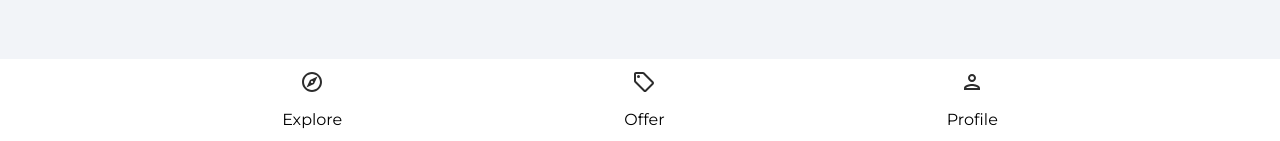
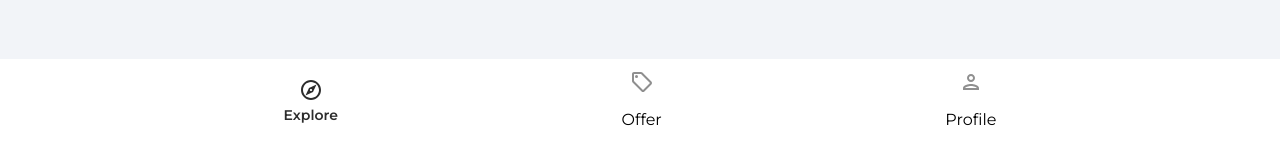
Before and after one commit to miquelespinosa2/house-marketplace, a React (Create React App) app: page / in a window 1280 px wide. Shown: the part 656-797 px from the top of the page. Built offline with nearby package versions, Linux system fonts and the light colour scheme.

Commit message:
finished the navbar

```diff
--- a/src/components/Navbar.jsx
+++ b/src/components/Navbar.jsx
@@ -9,6 +9,11 @@ function Navbar() {
  const navigate = useNavigate()
  const location = useLocation()
 
+ const pathMatchRoute = (route) => {
+  if(route === location.pathname){
+    return true
+  }
+ }
 
 
   return (
@@ -16,22 +21,22 @@ function Navbar() {
       <nav className='navbarNav'>
         <ul className='navbarListItems'>
           <li className='navbarListItem' onClick={() => navigate('/')}>
-            <ExploreIcon fill='#2c2c2c'
+            <ExploreIcon fill={pathMatchRoute('/') ? '#2C2C2C' : '#8F8F8F'}
             width='36px'
             heigh='36px' />
-            <p>Explore</p>
+            <p className={pathMatchRoute('/') ? 'navbarListItemNameActive' : ''}>Explore</p>
           </li>
           <li className="navbarListItem" onClick={() => navigate('/offers')}>
-            <OfferIcon fill='#2c2c2c'
+            <OfferIcon fill={pathMatchRoute('/offers') ? '#2C2C2C' : '#8F8F8F'}
             width='36px'
             heigh='36px' />
-            <p>Offer</p>
+            <p className={pathMatchRoute('/offers') ? 'navbarListItemNameActive' : ''}>Offer</p>
           </li>
           <li className="navbarListItem" onClick={() => navigate('/profile')}>
-            <PersonOutlineIcon fill='#2c2c2c'
+            <PersonOutlineIcon fill={pathMatchRoute('/profile') ? '#2C2C2C' : '#8F8F8F'}
             width='36px'
             heigh='36px' />
-            <p>Profile</p>
+            <p className={pathMatchRoute('/profile') ? 'navbarListItemNameActive' : ''}>Profile</p>
           </li>
         </ul>
       </nav>
```
